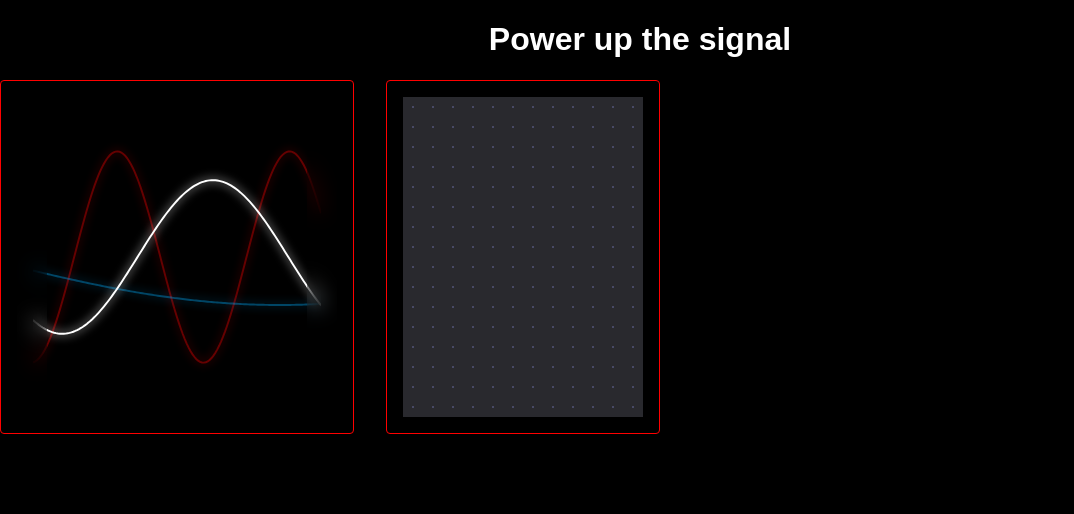
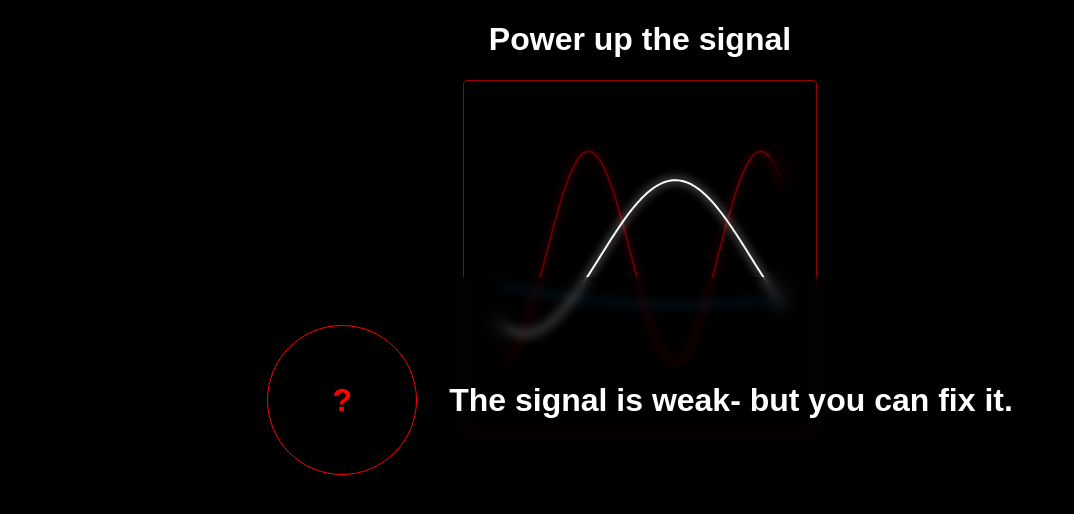
Before and after one commit to rniemela77/doohickey-interactive, a Vue app: page / in a window 1280 px wide. Shown: the top 514 px of the page, without its empty margins (0-1074 px from the left). Built offline with nearby package versions, Linux system fonts and the light colour scheme.

Commit message:
polish quest 1

```diff
--- a/src/App.vue
+++ b/src/App.vue
@@ -1,6 +1,16 @@
 <template>
     <div class="container">
-    <Quest1 />
+        <transition name="fade">
+            <Intro v-if="showIntro" @loadingComplete="loadingComplete" />
+        </transition>
+
+        <transition name="fade">
+            <Quest1 v-if="showQuest1" @questCompleted="questCompleted" />
+        </transition>
+
+        <transition name="fade">
+            <div v-if="showQuest2">quest2</div>
+        </transition>
         <!-- <BigRedText />
 
     <div class="row">
@@ -22,11 +32,36 @@
 </template>
 
 <script setup>
+import { ref, onMounted, computed } from 'vue';
+import Intro from './Intro.vue';
 import BigRedText from './components/BigRedText.vue'
 import KeypadControls from './components/KeypadControls.vue'
 import SliderControl from './components/SliderControl.vue';
 import KnobControl from './components/KnobControl.vue';
 import Quest1 from './Quest1.vue';
+
+const showIntro = ref(false); // should set to true
+const showQuest1 = ref(true);
+const showQuest2 = ref(false);
+
+function loadingComplete() {
+    showIntro.value = false;
+    console.log('loading complete');
+
+    // wait 1s, then show quest1
+    setTimeout(() => {
+        showQuest1.value = true;
+    }, 2000);
+}
+
+function questCompleted() {
+    showQuest1.value = false;
+
+    // wait 1s, then show quest2
+    setTimeout(() => {
+        showQuest2.value = true;
+    }, 2000);
+}
 </script>
 
 <style>
@@ -36,8 +71,12 @@ import Quest1 from './Quest1.vue';
 }
 
 .container {
-  width: 100%;
-  height: 100%;
+    width: 100vw;
+    height: 100vh;
+    display: flex;
+    justify-content: center;
+    align-items: center;
+
     /* border: 1px solid red; */
 }
 
@@ -58,4 +97,14 @@ import Quest1 from './Quest1.vue';
 .col-75 {
     width: 75%;
 }
+
+.fade-enter-active,
+.fade-leave-active {
+    transition: opacity 1.7s ease-in-out;
+}
+
+.fade-enter-from,
+.fade-leave-to {
+    opacity: 0;
+}
 </style>
--- /dev/null
+++ b/src/Intro.vue
@@ -0,0 +1,130 @@
+<template>
+    <div class="loading-page">
+        <p class="loading-title">LOADING</p>
+
+        <div class="loading-bar">
+            <div v-for="i in loadingBarMax" :key="i" class="loading-dot"
+                :class="{ 'loading-dot-active': loadingBar >= i }"></div>
+        </div>
+
+        <p class="loading-subtitle">
+            <span v-if="loadingStatus === 'initializing'">Initializing ...</span>
+            <span v-else-if="loadingStatus === 'loading'">Preparing Control Panel ...</span>
+            <span v-else>Control Panel Ready</span>
+        </p>
+    </div>
+</template>
+
+<script setup>
+import { ref, onMounted, onUnmounted } from 'vue';
+
+// Constants for better maintainability
+const LOADING_CONFIG = {
+    INITIAL_DELAY: 2000,
+    INTERVAL_MS: 50,
+    MAX_BARS: 35,
+    PROBABILITY_THRESHOLD: 0.5
+};
+
+const emit = defineEmits(['loadingComplete']);
+
+const loadingBar = ref(0);
+const loadingBarMax = LOADING_CONFIG.MAX_BARS;
+const loadingStatus = ref('initializing'); // 'initializing', 'loading', 'complete'
+
+let loadingInterval = null;
+
+onMounted(async () => {
+    // Wait for initial delay, then start counting
+    await new Promise(resolve => setTimeout(resolve, LOADING_CONFIG.INITIAL_DELAY));
+    loadingStatus.value = 'loading';
+    startCounting();
+});
+
+onUnmounted(() => {
+    // Clean up interval to prevent memory leaks
+    if (loadingInterval) {
+        clearInterval(loadingInterval);
+    }
+});
+
+const startCounting = () => {
+    loadingInterval = setInterval(() => {
+        loadingBar.value += Math.random() > LOADING_CONFIG.PROBABILITY_THRESHOLD ? 1 : 0;
+
+        if (loadingBar.value >= loadingBarMax) {
+            completeLoading();
+
+            // Clean up interval when loading is complete
+            if (loadingInterval) {
+                clearInterval(loadingInterval);
+                loadingInterval = null;
+            }
+        }
+    }, LOADING_CONFIG.INTERVAL_MS);
+};
+
+const completeLoading = () => {
+    loadingBar.value = loadingBarMax;
+    loadingStatus.value = 'complete';
+
+    // wait 1s
+    setTimeout(() => {
+        emit('loadingComplete');
+    }, 1000);
+};
+</script>
+
+<style scoped>
+.loading-page {
+    display: flex;
+    flex-direction: column;
+    justify-content: center;
+    align-items: center;
+}
+
+.loading-title {
+    font-size: 1rem;
+    font-weight: bold;
+    color: white;
+    text-align: left;
+    align-self: flex-start;
+}
+
+.loading-subtitle {
+    font-size: 1rem;
+    text-transform: uppercase;
+    margin-top: 4rem;
+}
+
+.loading-subtitle-ready-content {
+    display: flex;
+    flex-direction: column;
+    align-items: center;
+    justify-content: center;
+}
+
+.loading-bar {
+    display: flex;
+    justify-content: center;
+    align-items: center;
+}
+
+.loading-dot {
+    width: 6px;
+    height: 40px;
+    border-radius: 2px;
+    opacity: 0.3;
+    background: red;
+    border: 1px solid red;
+    margin: 0 4px;
+    transition: all 0.1s ease;
+    transform: rotate(12deg);
+}
+
+.loading-dot-active {
+    opacity: 1;
+    box-shadow: 0 4px 30px 5px rgba(255, 0, 0, 0.5);
+    transform: scale(1.1) rotate(12deg);
+}
+</style>
--- a/src/Quest1.vue
+++ b/src/Quest1.vue
@@ -5,20 +5,22 @@
         </div>
 
         <div class="control-panel">
-      <div class="border">
-        <WaveChart
-          :control-position="controlPosition"
-          :goal-position="goalPosition"
-          :speed="speed"
-        />
+            <transition-group name="fade">
+                <div class="border" v-if="showWaveChart">
+                    <WaveChart :control-position="controlPosition" :goal-position="goalPosition" :speed="speed" />
                 </div>
 
-      <div class="border">
-        <TrackPad
-          @controlPositionChange="handleControlPositionChange"
-          :disabled="isFinished"
-        />
+                <blockquote class="quest-text" v-if="showQuestText">
+                    <div class="question-text-portrait"></div>
+                    <p>
+                        {{ questText }}
+                    </p>
+                </blockquote>
+
+                <div class="border trackpad-border" v-if="showTrackPad">
+                    <TrackPad @controlPositionChange="handleControlPositionChange" :disabled="isFinished" />
                 </div>
+            </transition-group>
         </div>
     </div>
 </template>
@@ -30,7 +32,7 @@ import TrackPad from './components/TrackPad.vue'
 
 // Constants
 const GOAL_POSITION = { x: -30, y: 30 }
-const GOAL_THRESHOLD = 5
+const GOAL_THRESHOLD = 3
 const CHECK_INTERVAL = 100
 const ANIMATION_DURATION = 3000
 const MAX_SPEED = 1.5
@@ -41,6 +43,8 @@ const controlPosition = ref({ x: 0, y: 0 })
 const goalPosition = ref(GOAL_POSITION)
 const speed = ref(INITIAL_SPEED)
 const isFinished = ref(false)
+const questText = ref('The signal is weak- but you can fix it.')
+const emit = defineEmits(['questCompleted'])
 
 // Computed properties
 const isWithinGoalRange = computed(() => {
@@ -97,18 +101,58 @@ const handleControlPositionChange = (newPosition) => {
 }
 
 // Game logic
-const checkIfFinished = () => {
+const checkIfFinished = async () => {
     if (isFinished.value || !isWithinGoalRange.value) return
 
+    // lock trackpad
     isFinished.value = true
-  console.log('Quest completed!')
+
+    // show wave chart goal animation
     animateToGoal()
+
+    await new Promise(resolve => setTimeout(resolve, 5000))
+
+    // show completed quest text
+    showQuestText.value = true
+    questText.value = 'Signal locked. You\'re smarter than I thought.'
+
+    await new Promise(resolve => setTimeout(resolve, 6000))
+
+    // showWaveChart.value = false
+    showQuestText.value = false
+    showTrackPad.value = false
+
+    //emit to parent to go to next quest
+    emit('questCompleted')
 }
 
 // Lifecycle
 let checkInterval
 
-onMounted(() => {
+const showWaveChart = ref(false)
+const showQuestText = ref(false)
+const showTrackPad = ref(false)
+
+onMounted(async () => {
+    // wait 1s, then show wave chart
+    await new Promise(resolve => setTimeout(resolve, 1000))
+    showWaveChart.value = true
+
+    // wait 1s, then show quest text
+    await new Promise(resolve => setTimeout(resolve, 1500))
+    showQuestText.value = true
+
+    // wait 1s, then show track pad
+    await new Promise(resolve => setTimeout(resolve, 3000))
+    showTrackPad.value = true
+
+    // wait 1s, then hide quest text
+    await new Promise(resolve => setTimeout(resolve, 1000))
+    // wait 2s, then hide quest text
+    showQuestText.value = false
+
+
+    await new Promise(resolve => setTimeout(resolve, 1000))
     checkInterval = setInterval(checkIfFinished, CHECK_INTERVAL)
 })
 
@@ -131,15 +175,62 @@ onUnmounted(() => {
 
 .control-panel {
     display: flex;
-  align-items: stretch;
+    flex-direction: column;
+    align-items: center;
     width: 100%;
     height: 100%;
     gap: 2rem;
 }
 
 .border {
-  border: 1px solid red;
+    border: 1px solid rgba(255, 0, 0, 0.6);
     border-radius: 4px;
     padding: 1rem;
 }
+
+.trackpad-border {
+    width: 100%;
+    height: 100%;
+}
+
+.quest-text {
+    padding: 3rem 5rem;
+    position: fixed;
+    top: 50%;
+    left: 50%;
+    transform: translate(-50%, -50%);
+    text-align: center;
+    font-size: 2rem;
+    font-weight: 600;
+    color: #fff;
+    background-color: rgba(0, 0, 0, 0.5);
+    z-index: 2;
+    width: 80%;
+    backdrop-filter: blur(4px);
+    display: flex;
+    gap: 2rem;
+    align-items: center;
+    justify-content: center;
+    margin: 0;
+    flex-wrap: wrap;
+}
+
+.question-text-portrait {
+    flex: 0 0 150px;
+    height: 150px;
+    border-radius: 50%;
+    border: 1px solid red;
+    position: relative;
+
+    &:after {
+        content: "?";
+        font-size: 2rem;
+        font-weight: 600;
+        color: #FF0000;
+        position: absolute;
+        top: 50%;
+        left: 50%;
+        transform: translate(-50%, -50%);
+    }
+}
 </style>
```
Lines whose indentation alone changed are shown as unchanged.
